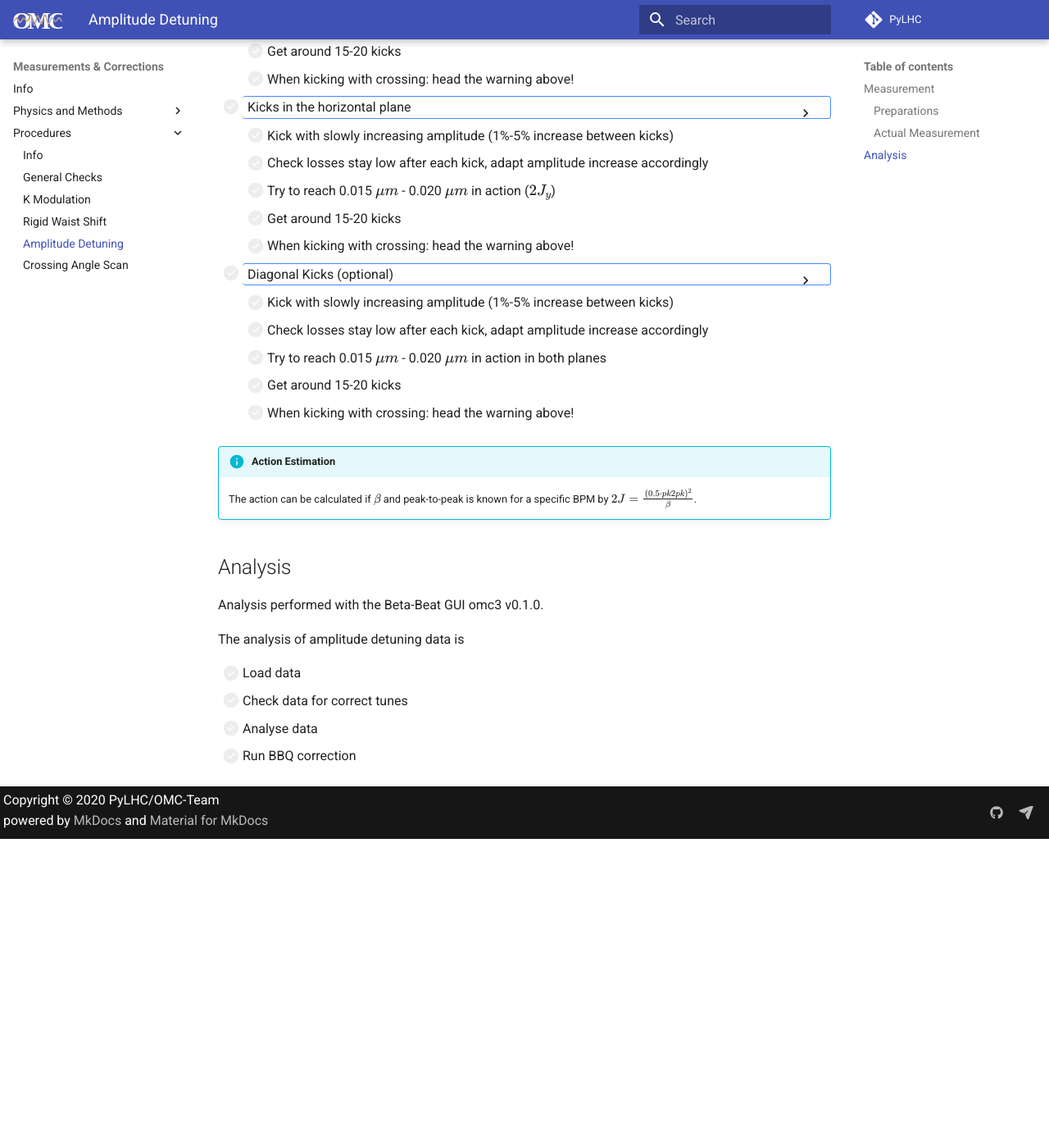
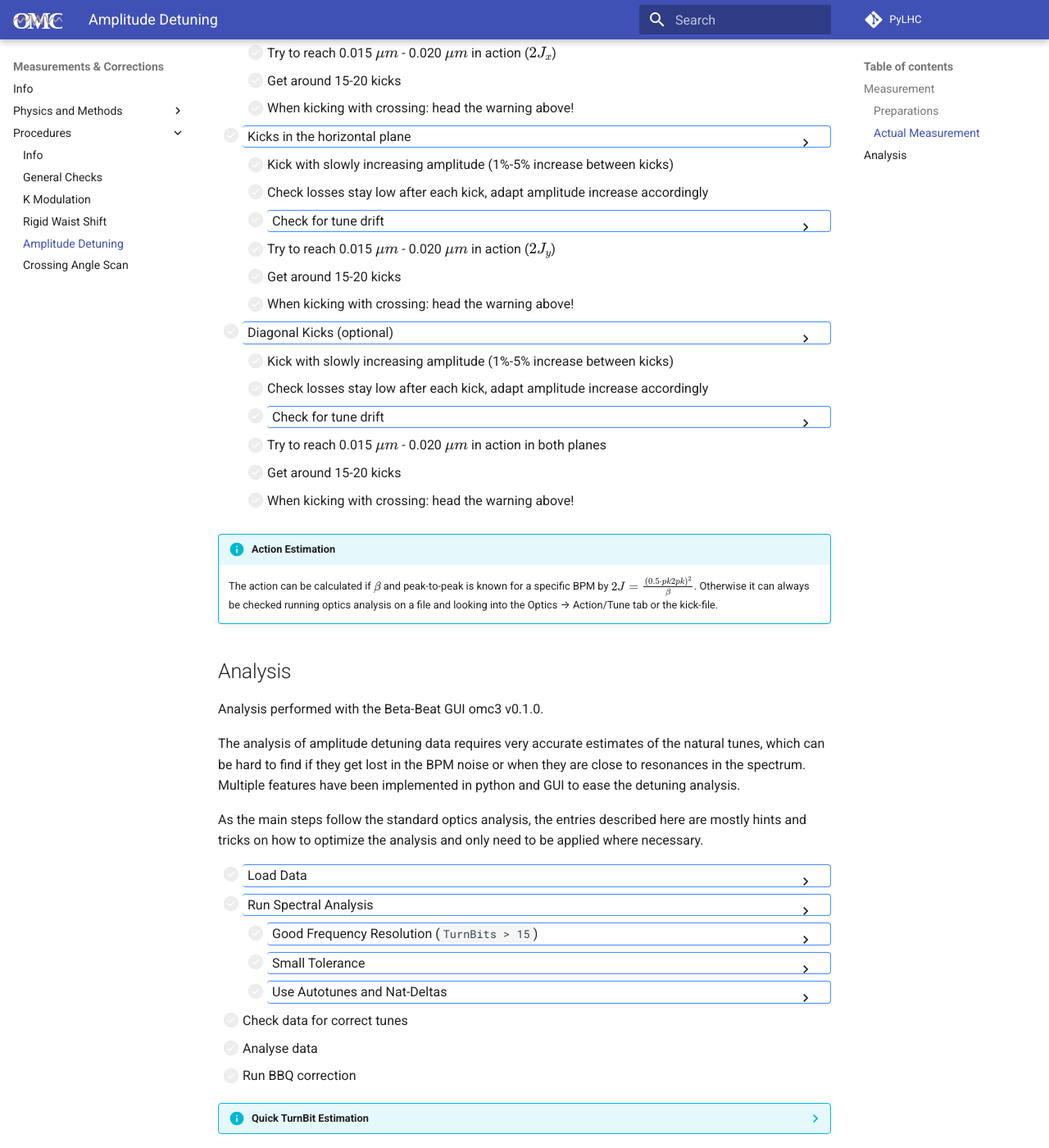
Before and after one commit to pylhc/pylhc.github.io, an MkDocs documentation site: the page built from docs/measurements/procedures/ampdet.md, in a window 1280 px wide and 1400 px high, scrolled down 1404 px. Shown: the whole window at 82% size. Built offline with MkDocs 1.6.1 and Material for MkDocs 9.7.7, drawn with Linux system fonts in a browser that asks for light colours; before the commit the page ends 2427 px from its top, so only the background shows below that.

Commit message:
starting with analysis

```diff
--- a/docs/measurements/procedures/ampdet.md
+++ b/docs/measurements/procedures/ampdet.md
@@ -23,7 +23,7 @@
     - [ ] <details class="nodeco"><summary>Check collimation sequence</summary>
         <p>
         **"LOAD COARSE SETTINGS FOR NLO AT 30 CM"** is the current (run 3, 2022) collimation sequence for AC-Dipole kicks in the LHC at $\beta^* = 30 cm$ up to $\pm 170\mu rad$ IP1-V/IP5-H crossing
-        and $\pm15\mu rad$ IP1-H, $-150\mu rad$ - $+140\mu rad$ IP5-V separation.
+        and $\pm150\mu rad$ IP1-H, $-150\mu rad$ to $+140\mu rad$ IP5-V separation.
         </p></details>
 
 - [ ] <details class="nodeco"><summary>Correct Coupling</summary>
@@ -79,6 +79,12 @@
       </p></details>
     - [ ] Kick with slowly increasing amplitude (1%-5% increase between kicks)
     - [ ] Check losses stay low after each kick, adapt amplitude increase accordingly
+    - [ ] <details class="nodeco"><summary>Check for tune drift</summary>
+          <p>
+          If you are kicking with reduced tune deltas, it is also important to have an eye on the tune drift of the machine,
+          so that you do not further decrease the distance between natural tune and excitation.
+          Update the tune in multiturn if necessary.
+          </p></details>
     - [ ] Try to reach 0.015 $\mu m$ - 0.020 $\mu m$ in action ($2J_x$)
     - [ ] Get around 15-20 kicks
     - [ ] When kicking with crossing: head the warning above!
@@ -90,6 +96,12 @@
       </p></details>
     - [ ] Kick with slowly increasing amplitude (1%-5% increase between kicks)
     - [ ] Check losses stay low after each kick, adapt amplitude increase accordingly
+    - [ ] <details class="nodeco"><summary>Check for tune drift</summary>
+          <p>
+          If you are kicking with reduced tune deltas, it is also important to have an eye on the tune drift of the machine,
+          so that you do not further decrease the distance between natural tune and excitation.
+          Update the tune in multiturn if necessary.
+          </p></details>
     - [ ] Try to reach 0.015 $\mu m$ - 0.020 $\mu m$ in action ($2J_y$)
     - [ ] Get around 15-20 kicks
     - [ ] When kicking with crossing: head the warning above!
@@ -101,6 +113,12 @@
       </p></details>
     - [ ] Kick with slowly increasing amplitude (1%-5% increase between kicks)
     - [ ] Check losses stay low after each kick, adapt amplitude increase accordingly
+    - [ ] <details class="nodeco"><summary>Check for tune drift</summary>
+          <p>
+          If you are kicking with reduced tune deltas, it is also important to have an eye on the tune drift of the machine,
+          so that you do not further decrease the distance between natural tune and excitation.
+          Update the tune in multiturn if necessary.
+          </p></details>
     - [ ] Try to reach 0.015 $\mu m$ - 0.020 $\mu m$ in action in both planes
     - [ ] Get around 15-20 kicks
     - [ ] When kicking with crossing: head the warning above!
@@ -108,14 +126,68 @@
 !!! info "Action Estimation"
 
     The action can be calculated if $\beta$ and peak-to-peak is known for a specific BPM by $2J = \frac{(0.5 \cdot pk2pk)^2}{\beta}$.
+    Otherwise it can always be checked running optics analysis on a file and looking into the Optics &rarr; Action/Tune tab or the kick-file.
 
 ## Analysis
 
 Analysis performed with the Beta-Beat GUI omc3 v0.1.0.
 
-The analysis of amplitude detuning data is
+The analysis of amplitude detuning data requires very accurate estimates of the natural tunes,
+which can be hard to find if they get lost in the BPM noise or when they are close to resonances in the spectrum.
+Multiple features have been implemented in python and GUI to ease the detuning analysis.
 
-- [ ] Load data
+As the main steps follow the standard optics analysis, the entries described here are mostly hints and tricks
+on how to optimize the analysis and only need to be applied where necessary.
+
+- [ ] <details class="nodeco"><summary>Load Data</summary>
+      <p>
+      Simply load the data in the BPM panel.
+      Make sure you are loading the correct data and check the logbook for misfired kicks etc.
+      </p></details>
+- [ ] <details class="nodeco"><summary>Run Spectral Analysis</summary>
+      <p>
+      A bad spectral analysis can be recovered by the steps mentioned in "Cleaning",
+      but a good frequency spectrum and well found natural tunes will save you a lot of time later on.
+      </p></details>
+    - [ ] <details class="nodeco"><summary>Good Frequency Resolution (`TurnBits > 15`)</summary>
+          <p>
+          As the tune drift can be very small, we would want a good resolution in frequency, which can be controlled by `TurnBits`.
+          The standard value of `TurnBits` of `20` (leading to $2^{20}$ complex coefficients, i.e. $2^{21}$ spectral lines) is a good start, but can lead to excessive memory use when analysing 15-20 files at once.
+          I estimate (from experience), that with `19` turn-bits, you will need 70-90GB of RAM, while `18` halves that value.
+          Both of these should be good values to use (see Infobox "TurnBit Estimation" below).<br>
+          The `OutputBits` on the other hand can be smaller, as the highest line stored per "bucket" will keep the frequency location calculated from the higher resolution form `TurnBits`.
+          Therefore, even if the wrong line is selected (see Tolerance), the correct tune line will still be available in its bucket.
+          The only issue would be, if there is a resonance really close by.
+          A value of `10`-`12` ($0.5 \cdot 10^{-4} - 10^{-4}$ tune units) should be enough, to keep the file-size manageable and allow to open all the files in the GUI.
+          </p></details>
+    - [ ] <details class="nodeco"><summary>Small Tolerance</summary>
+          <p>
+          To not accidentally capture
+          <figure style="width:90%;">
+              <img src="../../../assets/images/amplitude_detuning_procedure/tune_settings.png">
+              <figcaption>Tune settings.</figcaption>
+          </figure>
+          </p></details>
+    - [ ] <details class="nodeco"><summary>Use Autotunes and Nat-Deltas</summary>
+          <p>
+          As the
+          <figure style="width:90%;">
+              <img src="../../../assets/images/amplitude_detuning_procedure/tune_settings.png">
+              <figcaption>Tune settings.</figcaption>
+          </figure>
+          </p></details>
 - [ ] Check data for correct tunes
 - [ ] Analyse data
 - [ ] Run BBQ correction
+
+??? info "Quick TurnBit Estimation"
+    Let's assume a small detuning of $10 \cdot 10^3 m^{-1}$ and an action increase between kicks of $0.016 \mu m / 20$,
+    leading to a detuning difference between two kicks of $\Delta Q = 8 \cdot 10^{-6}$.
+    The frequency resolution $\Delta f$ is the inverse of the length of the turns-data (halfed, as we have pairs), so $2^{-TurnBits-1}$ :<br>
+    `TurnBits = 20`: $\Delta f = 4.8 \cdot 10^{-7}$<br>
+    `TurnBits = 19`: $\Delta f = 9.5 \cdot 10^{-7}$<br>
+    `TurnBits = 18`: $\Delta f = 1.9 \cdot 10^{-6}$<br>
+    `TurnBits = 17`: $\Delta f = 3.8 \cdot 10^{-6}$<br>
+    `TurnBits = 16`: $\Delta f = 7.6 \cdot 10^{-6}$<br>
+    `TurnBits = 15`: $\Delta f = 1.5 \cdot 10^{-5}$<br>
+    We therefore need to set `TurnBits` to at least `16` to assure that we will see the change $\Delta Q$ between kicks.
```
